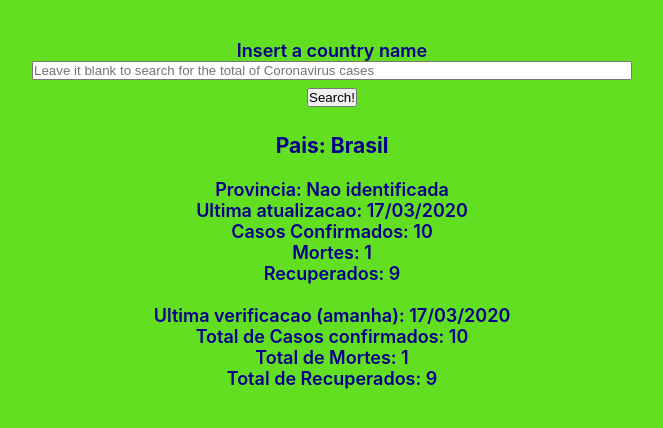
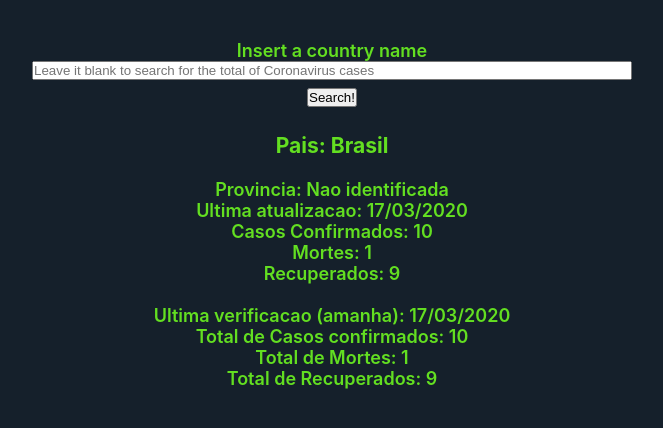
Before and after one commit to JustAn0therDev/COVID19-TRACKER, a React (Create React App) app: page / in a window 1280 px wide. Shown: the top 428 px of the page, without its empty margins (308-971 px from the left). Built offline with nearby package versions, Linux system fonts and the light colour scheme.

Commit message:
Changing main colors

```diff
--- a/src/Global.css
+++ b/src/Global.css
@@ -8,7 +8,7 @@ body {
   display: flex;
   justify-content: space-around;
   align-content: center;
-  background-color: #63DF21;
+  background-color: #15202B;
 }
 
 @media only screen and (min-width: 320px) {
@@ -19,7 +19,7 @@ body {
     position: absolute;
     width: 100%;
     justify-content: center;
-    color: darkblue;
+    color: #63DF21;
     font-size: 18px;
     font-weight: 600;
   }
--- a/src/MainComponent/Main.css
+++ b/src/MainComponent/Main.css
@@ -26,7 +26,7 @@
           }
 
             #root .main-div .div-label-and-input input:active {
-              border: 0.1em solid darkblue;
+              border: 0.1em solid #63DF21;
             }
 
           #root .main-div button {
@@ -37,7 +37,7 @@
           }
 
             #root .main-div button:active {
-              background-color: darkblue;
+              background-color: #63DF21;
               color: #ffffff;
             }
 
```
